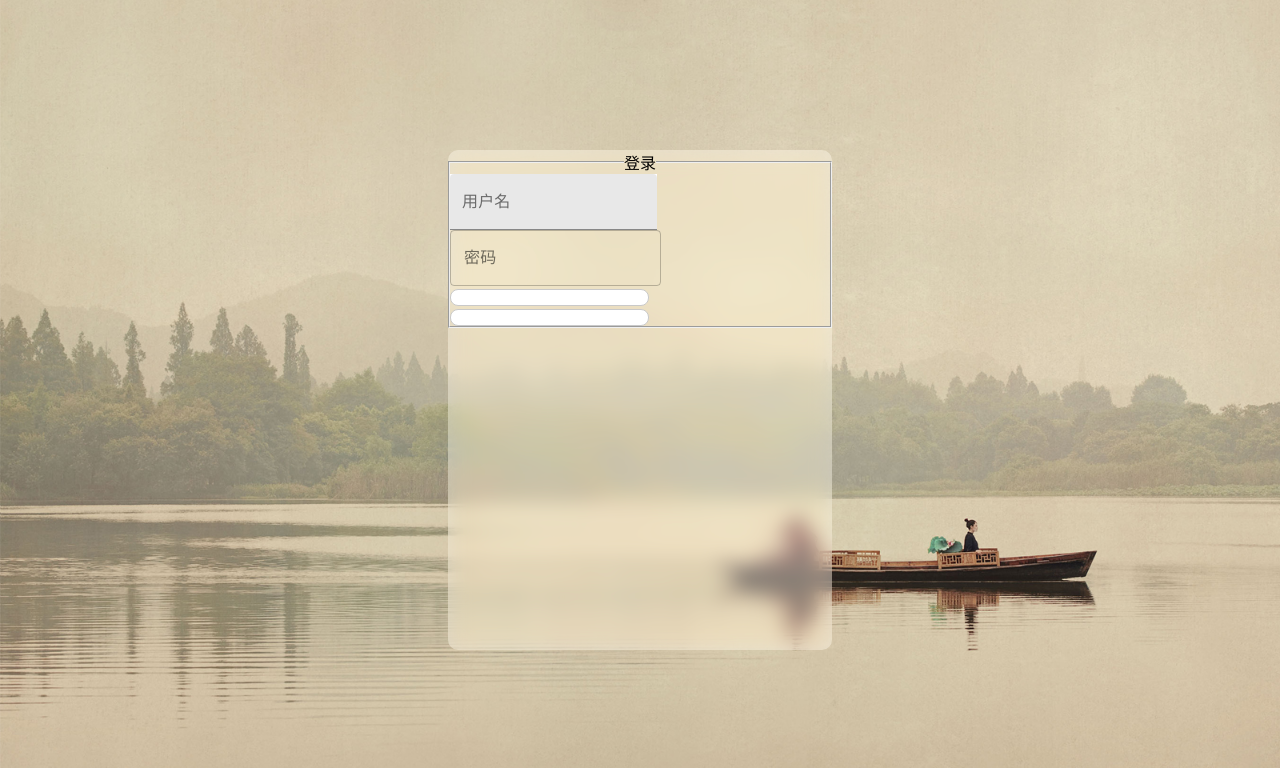
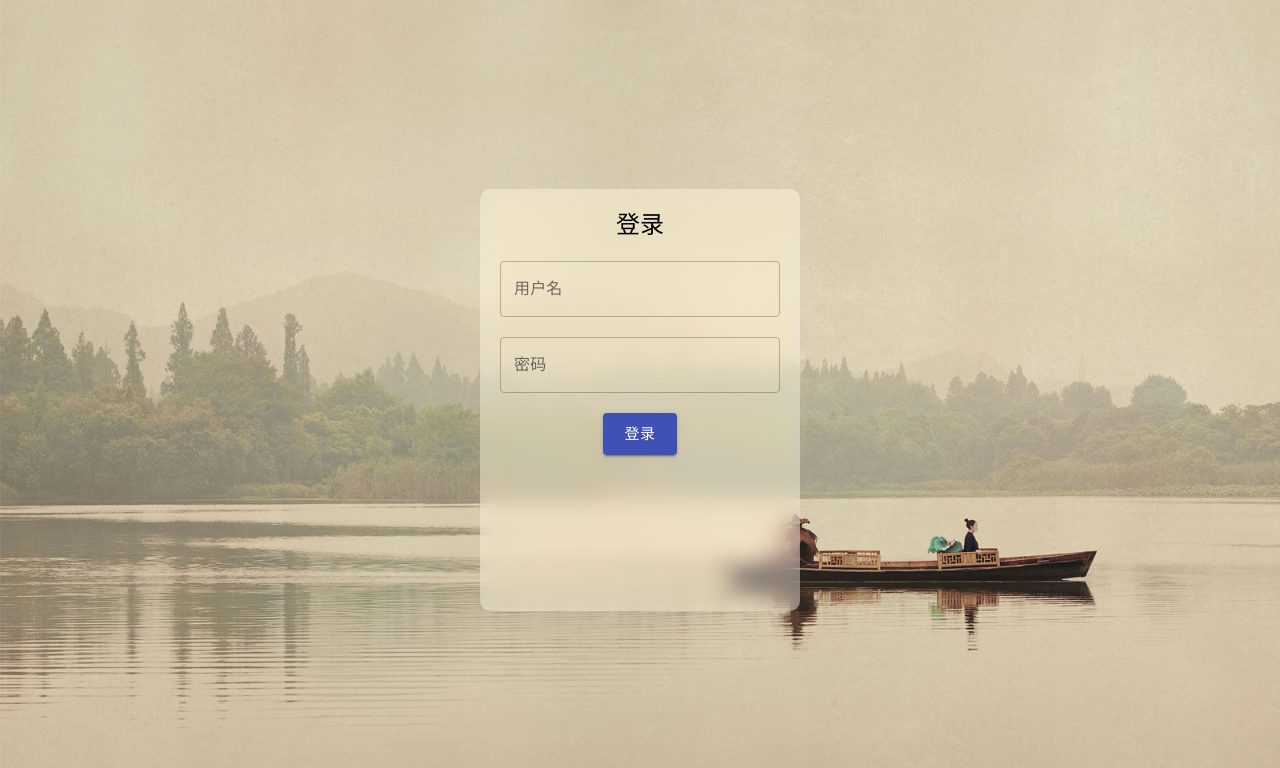
Before and after one commit to YThinker/blogreact, a React app: page /login in a window 1280 px wide. Shown: the top 768 px of the page. Built offline with nearby package versions, Linux system fonts and the light colour scheme; a small style sheet from the web is missing.

Commit message:
login grid

```diff
--- a/src/index.css
+++ b/src/index.css
@@ -7,39 +7,12 @@ html,body{
   width: 100%;
 }
 body {
-  font-family: -apple-system, BlinkMacSystemFont, 'Segoe UI', 'Roboto', 'Oxygen',
-    'Ubuntu', 'Cantarell', 'Fira Sans', 'Droid Sans', 'Helvetica Neue',
-    sans-serif;
   -webkit-font-smoothing: antialiased;
   -moz-osx-font-smoothing: grayscale;
 }
 button,i{
   cursor: pointer;
 }
-button,input,textarea{
-  outline: none;
-  box-sizing: border-box;
-  border-radius: 8px;
-}
-input{
-  padding: 0 10px;
-  border: 1px solid #c9c9c9;
-}
-button:hover{
-  box-shadow: 0px 3px 10px #d5d5d5;
-}
-input:focus,textarea:focus{
-  border-color: #044581;
-}
-button{
-  border: none;
-  box-shadow: none;
-  color: #fff;
-  background-color: #044581;
-  padding: 0px 30px;
-  height: 30px;
-  line-height: 30px;
-}
 ul,li{
   list-style: none;
 }
--- a/src/pages/Login.js
+++ b/src/pages/Login.js
@@ -1,40 +1,91 @@
 import React, { useState } from 'react';
-import loginless from './Login.module.less';
-import TextField from '@material-ui/core/TextField';
+import loginBg from '../assets/img/loginBg.jpg';
+// import loginless from './Login.module.less';
+import { makeStyles } from '@material-ui/core';
+import { TextField, Container, Grid, Typography, Button } from '@material-ui/core';
 
-const Login = props => {
+export default function Login (props) {
+    const loginless = useStyles();
+
     // true为登录，false为注册
     const [loginType, setLoginType] = useState(true);
 
     return (
-        <main className={loginless.contain}>
-            <form className={loginless.form}>
-                <fieldset>
-                    <legend align="center">{loginType ? '登录' : '注册'}</legend>
-                    <LoginComponent style={{display:loginType?'block':'none',}}/>
-                    <SigninComponent style={{display:loginType?'none':'block',}}/>
-                </fieldset>
-            </form>
-        </main>
+        <Grid container
+            justify="center"
+            alignItems="center"
+            className={loginless.contain}
+        >
+            <Grid container item
+                justify="center"
+                alignItems="flex-start"
+                className={loginless.form}
+                xs={10} sm={7} md={5} lg={3}
+            >
+                <Grid item className={loginless.title}><Typography variant="h5" component="h5">{loginType ? '登录' : '注册'}</Typography></Grid>
+                <Grid item className={loginless.formComponent} style={{display:loginType?'block':'none',}}>
+                    <LoginComponent/>
+                </Grid>
+                <Grid item className={loginless.formComponent} style={{display:loginType?'none':'block',}}>
+                    <SigninComponent/>
+                </Grid>
+            </Grid>
+        </Grid>
     );
 }
 
 const LoginComponent = props => {
+    const loginless = useStyles();
+
     return (
         <>
-            <TextField className={loginless.input} label="用户名" variant="filled" />
-            <TextField className="input" label="密码" variant="outlined" />
+            <TextField className={loginless.input} label="用户名" variant="outlined" />
+            <TextField className={loginless.input} label="密码" variant="outlined" />
+            <Button className={loginless.button} size="large" variant="contained" color="primary">登录</Button>
         </>
     );
 };
 
 const SigninComponent = props => {
+    const loginless = useStyles();
+
     return (
         <>
-            <input type="text" />
-            <input type="text" />
+            <TextField className={loginless.input} label="手机号" variant="outlined" />
+            <TextField className={loginless.input} label="用户名" variant="outlined" />
+            <TextField className={loginless.input} label="密码" variant="outlined" />
+            <TextField className={loginless.input} label="确认密码" variant="outlined" />
+            <Button className={loginless.button} size="large" variant="outlined" color="primary">注册</Button>
         </>
     );
 };
 
-export default Login;
+const useStyles = makeStyles( theme => ({
+    contain: {
+        backgroundImage: `url(${loginBg})`,
+        background: "100% no-repeat",
+        backgroundSize: 'cover',
+        height: '100vh',
+        textAlign: 'center',
+    },
+    input: {
+        marginTop: '20px',
+        width: '100%'
+    },
+    title: {
+        width: '100%'
+    },
+    button: {
+        marginTop: '20px',
+    },
+    form: {
+        margin: '10% 0',
+        padding: '20px',
+        backgroundColor: 'rgba(255,255,255,.4)',
+        borderRadius: '10px',
+        backdropFilter: 'blur(10px) saturate(1.8)',
+    },
+    formComponent: {
+        minHeight: '350px',
+    },
+}));
--- a/src/pages/Login.module.less
+++ b/src/pages/Login.module.less
@@ -2,17 +2,25 @@
     background: url('../assets/img/loginBg.jpg') 100% no-repeat;
     background-size: cover;
     height: 100vh;
-    display: flex;
-    align-items: center;
-    justify-content: center;
+    text-align: center;
+}
+.title,.input{
+    width: 100%;
+}
+.button{
+    margin-top: 20px;
+    padding: 10px;
 }
 .form{
-    width: 30%;
-    min-height: 500px;
+    margin: 10% 0;
+    padding: 20px;
     background-color: rgba(255,255,255,.4);
     border-radius: 10px;
     backdrop-filter: blur(10px) saturate(1.8);
-    .input {
-        background-color: #fff;
+    .formComponent{
+        min-height: 350px;
+    }
+    .input{
+        margin-top: 20px;
     }
 }
```
Also changed, not shown: 1 other file (tests, documents, lock files or other folders).
